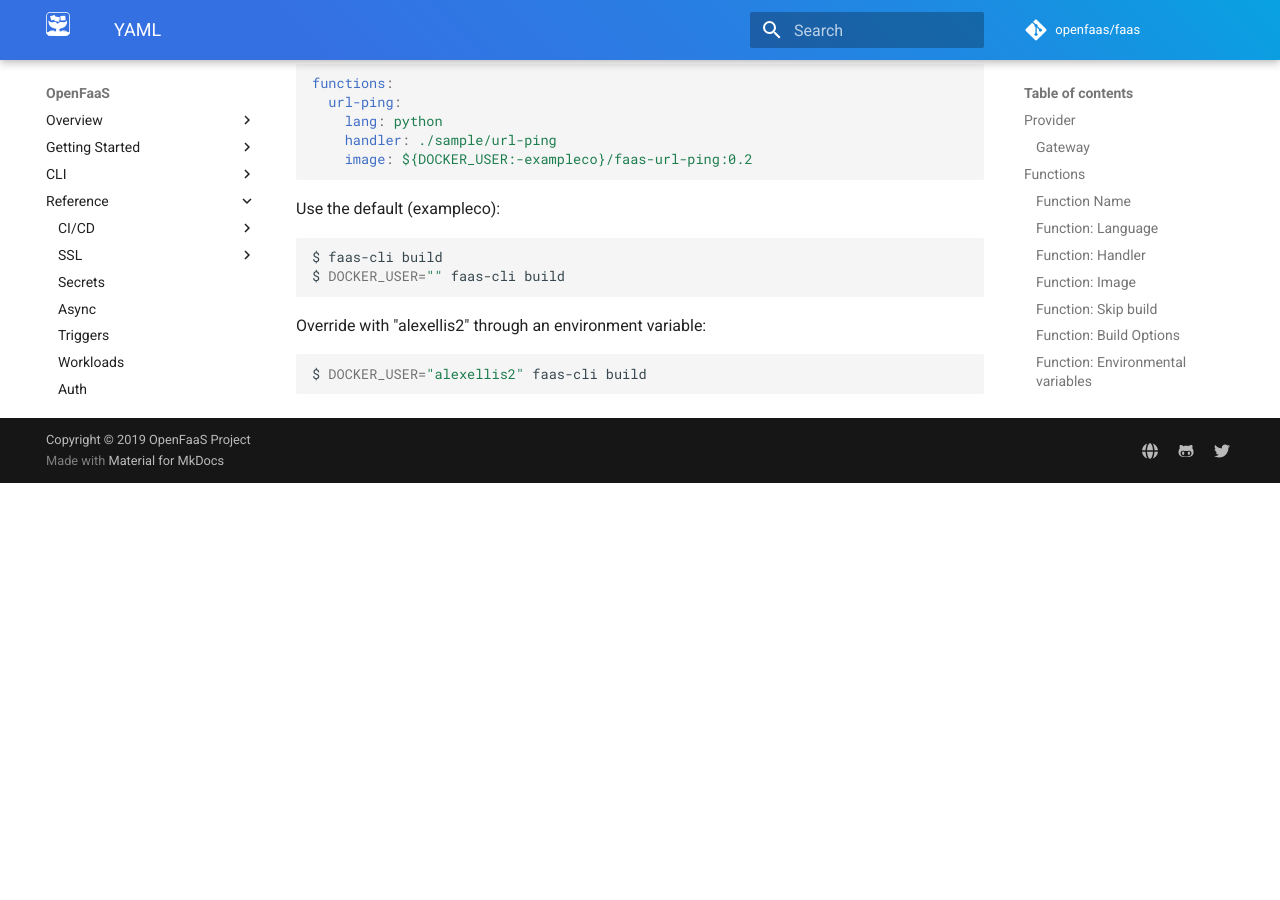
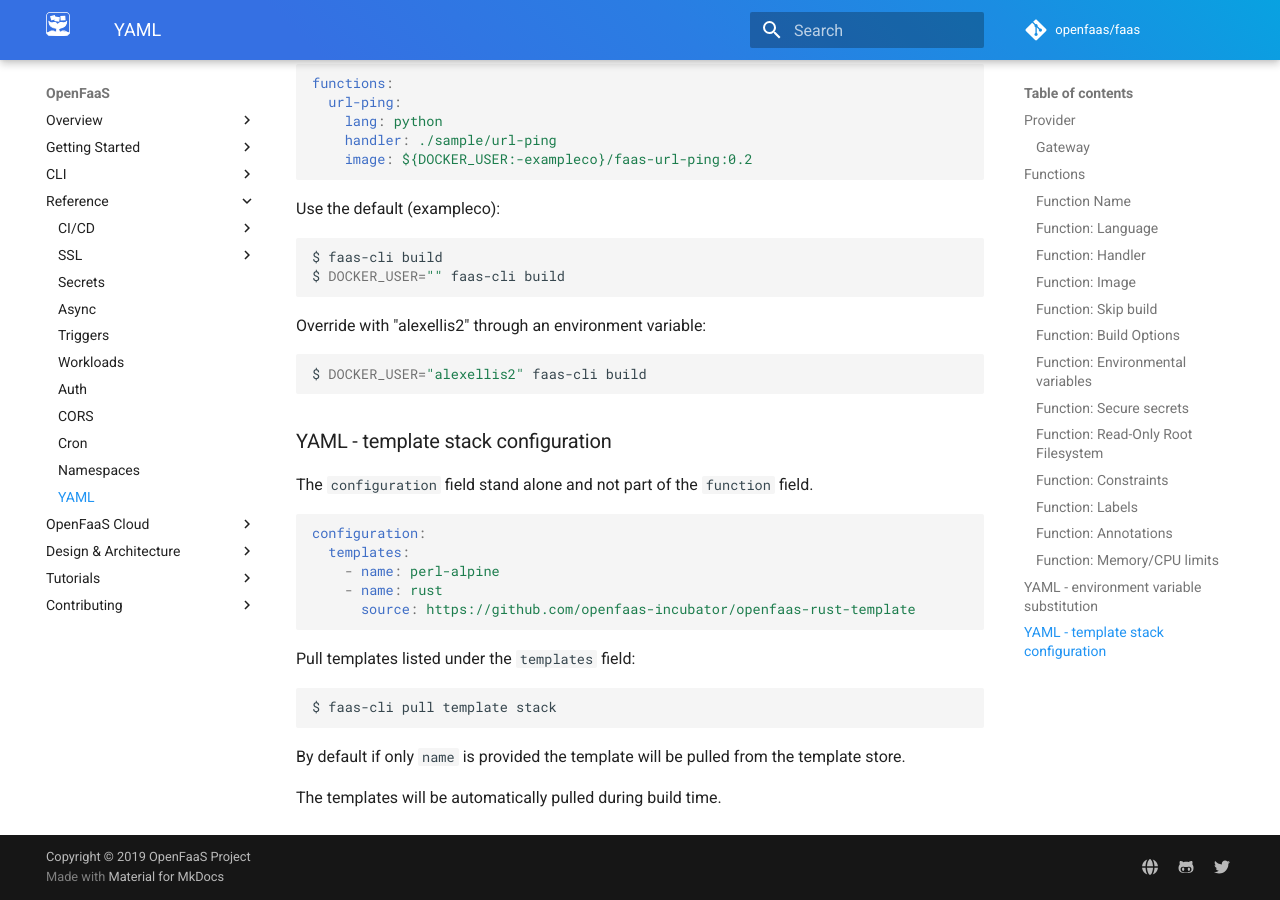
Before and after one commit to openfaas/docs, an MkDocs documentation site: the page built from docs/reference/yaml.md, in a window 1280 px wide and 900 px high, scrolled down 5723 px. Built offline with MkDocs 1.6.1 and Material for MkDocs 9.7.7, drawn with Linux system fonts in a browser that asks for light colours; comment, search, counter and statistics services are not loaded; before the commit the page ends 6206 px from its top, so only the background shows below that.

Commit message:
Add template configuration
Adding template configuration explanation

Signed-off-by: Martin Dekov <mvdekov@gmail.com>

````diff
--- a/docs/reference/yaml.md
+++ b/docs/reference/yaml.md
@@ -265,3 +265,25 @@ Override with "alexellis2" through an environment variable:
 ```sh
 $ DOCKER_USER="alexellis2" faas-cli build
 ```
+
+### YAML - template stack configuration
+
+The `configuration` field stand alone and not part of the `function` field.
+
+```yaml
+configuration:
+  templates:
+    - name: perl-alpine
+    - name: rust
+      source: https://github.com/openfaas-incubator/openfaas-rust-template
+```
+
+Pull templates listed under the `templates` field:
+
+```sh
+$ faas-cli pull template stack
+```
+
+By default if only `name` is provided the template will be pulled from the template store.
+
+The templates will be automatically pulled during build time.
````
